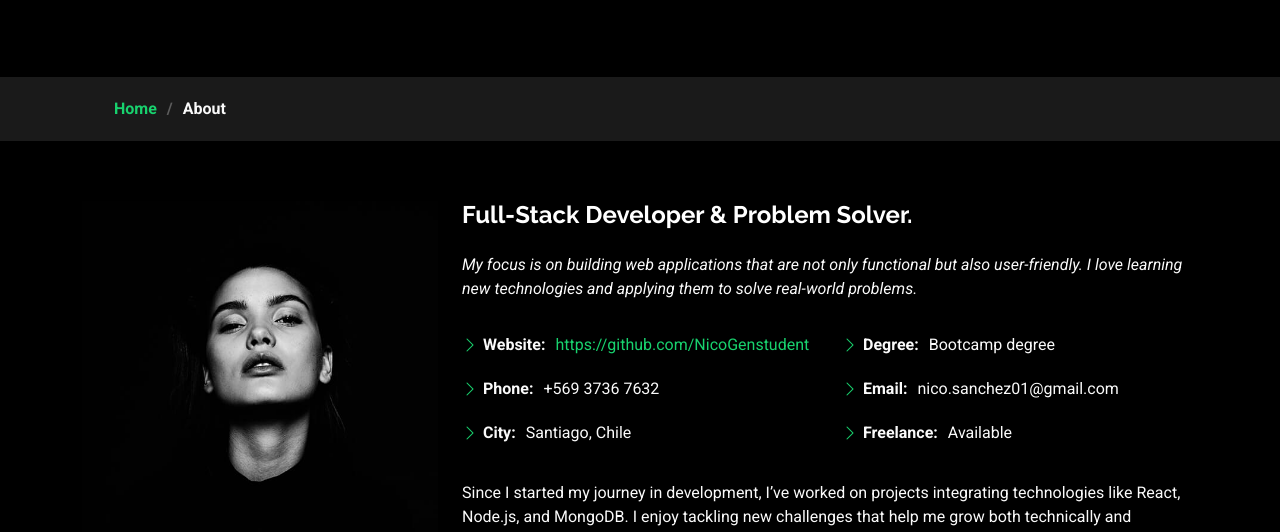
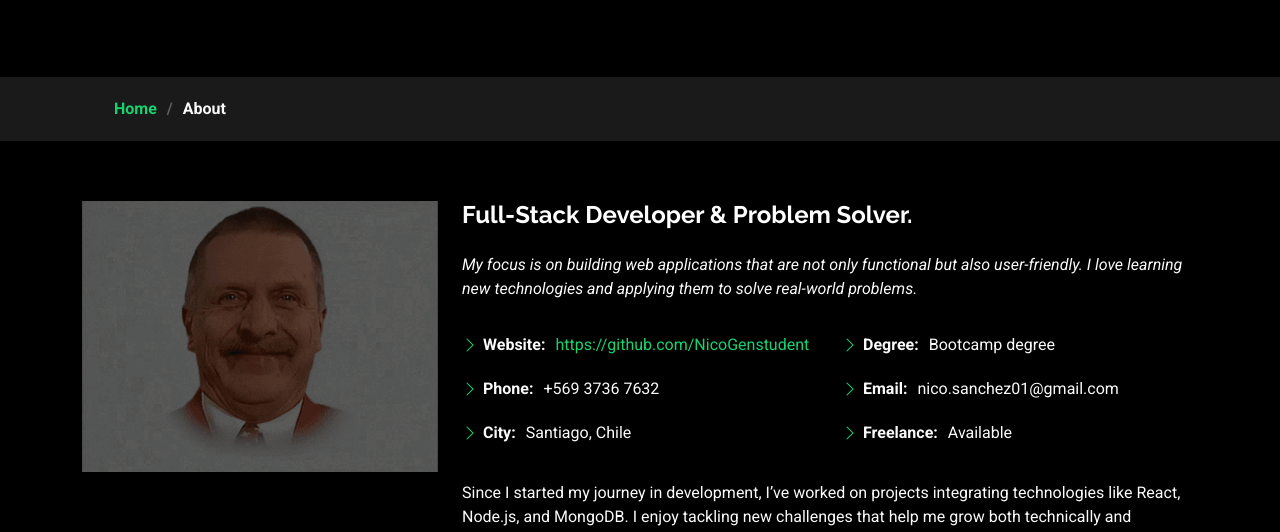
Before and after one commit to NicoGenstudent/Portafolio-profesional, a plain HTML site: page about.html in a window 1280 px wide. Shown: the part 266-798 px from the top of the page. Drawn offline with Linux system fonts and the light colour scheme.

Commit message:
Changed images

```diff
--- a/about.html
+++ b/about.html
@@ -106,7 +106,7 @@
 
         <div class="row gy-4 justify-content-center">
           <div class="col-lg-4">
-            <img src="assets/img/profile-img.jpg" class="img-fluid" alt="">
+            <img src="/Images/Man.png" style="filter: brightness(40%);" class="img-fluid" alt="">
           </div>
           <div class="col-lg-8 content">
             <h2>Full-Stack Developer & Problem Solver.</h2>
```
Also changed, not shown: index.html (+1 -1 lines), Images/Man.png (added).
